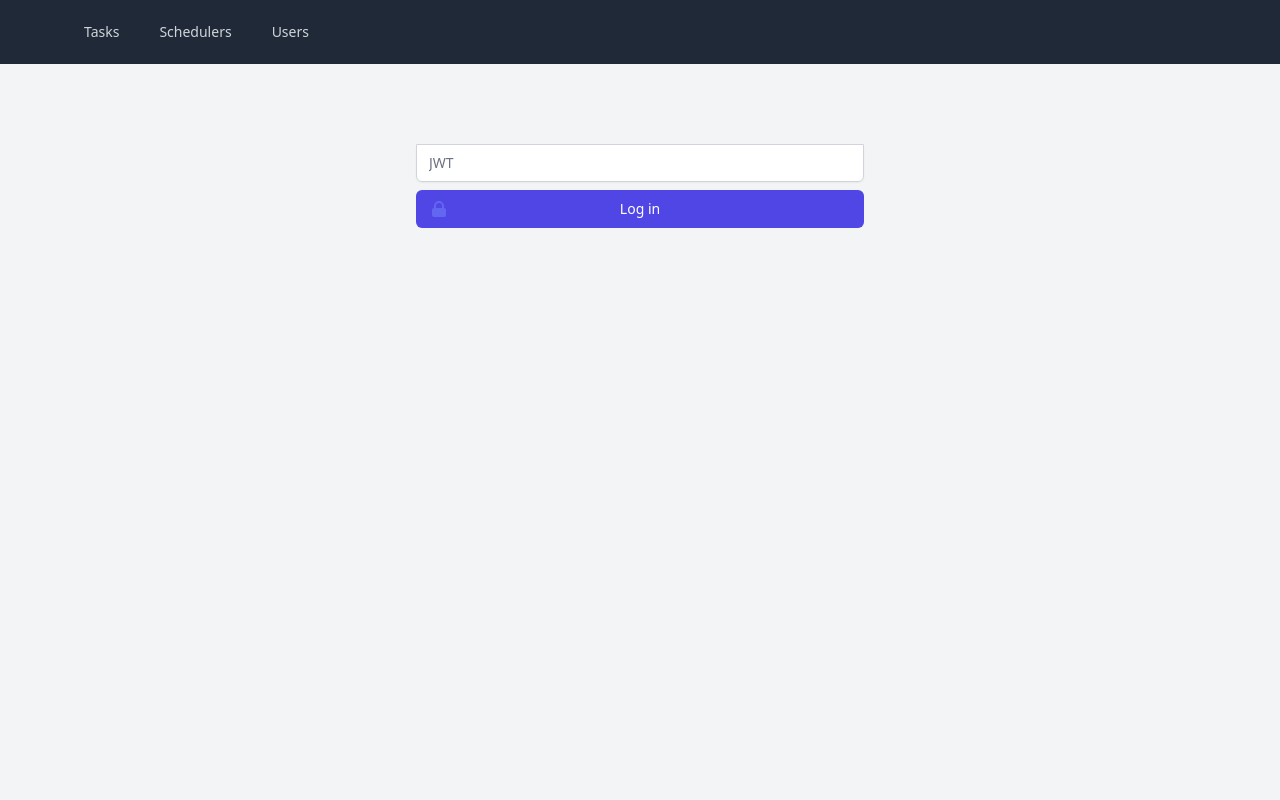
After one commit to CW3A1/worker, a Flask app: template templates/login.html in a window 1280 px wide. The commit adds this page. Run offline with Flask 2, Linux system fonts and the light colour scheme; the template is opened without the code that fills it: most values are stand-ins (such as "Sample title", 1, 10 or a date in 2020).

Commit message:
add auth to dashboard and remove some api endpoints

```diff
--- a/app.py
+++ b/app.py
@@ -1,7 +1,8 @@
 import uuid
-from datetime import datetime
+from datetime import datetime, timedelta
 
-from flask import Flask, jsonify, redirect, render_template, request, url_for
+from flask import (Flask, jsonify, make_response, redirect, render_template,
+                   request, url_for)
 
 import auth
 import database
@@ -9,6 +10,7 @@ import environment
 import openfoam
 
 app = Flask(__name__)
+app.secret_key = uuid.uuid4().hex
 
 # JINJA FILTERS
 @app.template_filter('human_time')
@@ -28,15 +30,30 @@ def human_time(s):
         return 'Pending'
     return 'Unknown'
 
+@app.template_filter('human_scheduler_status')
+def human_time(s):
+    s = int(s)
+    if s == 0:
+        return 'Free'
+    elif s == 1:
+        return 'Busy'
+    return 'Unknown'
 
 # EXTRA
+@app.before_request
+def loggedIn():
+    if request.cookies.get('jwt') != environment.AUTH_SECRET and request.endpoint != 'login' and '/api/' not in request.path:
+        return redirect(url_for('login'))
+
 @app.after_request
-def securityHeader(response):
+def securityHeaders(response):
     response.headers.add("Access-Control-Allow-Origin", "http://localhost:5000")
     response.headers.add("Access-Control-Allow-Origin", "http://localhost:11000")
     response.headers.add("Access-Control-Allow-Origin", "https://pno3cwa1.student.cs.kuleuven.be")
-    response.headers.add("Access-Control-Allow-Origin", "https://pno3cwa2.student.cs.kuleuven.be")
-    response.headers.add("Content-Security-Policy", 'default-src \'self\' unpkg.com')
+    response.headers.add("Content-Security-Policy", "default-src \'self\' unpkg.com")
+    response.headers.add("X-Content-Type-Options", "nosniff")
+    response.headers.add("X-Frame-Options", "SAMEORIGIN")
+    response.headers.add("X-XSS-Protection", "1; mode=block")
     return response
 
 @app.errorhandler(404)
@@ -44,18 +61,31 @@ def not_found(e):
     return render_template("404.html")
 
 @app.route('/robots.txt')
-def static_file():
+def robots():
     return app.send_static_file('robots.txt')
 
 @app.route("/")
 def tasks():
     return render_template("tasks.html", title='Tasks', task_data=database.list_task('all'))
 
+@app.route("/login", methods=["GET", "POST"])
+def login():
+    if request.method == 'POST':
+        resp = make_response()
+        resp.set_cookie("jwt", value=request.form.get("jwt"), expires=datetime.now()+timedelta(seconds=60))
+        resp.headers['location'] = url_for('tasks')
+        return resp, 302
+    return render_template("login.html", title='Login')
+
 @app.route("/task/<task_id>")
 def view_task(task_id):
     if database.task_exists(task_id):
         return render_template("view_task.html", title=f'Task info', task_id=task_id, task_data=database.status_task(task_id))
     return render_template("404.html")
+
+@app.route("/schedulers")
+def schedulers():
+    return render_template("schedulers.html", title='Schedulers', schedulers_data=database.list_scheduler())
 
 @app.route("/users")
 def users():
@@ -68,10 +98,6 @@ def view_user(identifier):
     return render_template("404.html")
 
 # TASK ENDPOINTS
-@app.route('/api/task/list')
-def list_task():
-    return jsonify(database.list_task())
-
 @app.route('/api/task/add', methods=["POST"])
 def add_task():
     task_id = str(uuid.uuid4())[:8]
@@ -113,10 +139,6 @@ def status_task(task_id):
     return jsonify({"error": "task does not exist"})
 
 # SCHEDULER ENDPOINTS
-@app.route('/api/scheduler/list')
-def list_scheduler():
-    return jsonify(database.list_scheduler())
-
 @app.route('/api/scheduler/free/<pc>')
 def free_scheduler(pc):
     return jsonify(database.free_scheduler(pc))
@@ -124,10 +146,6 @@ def free_scheduler(pc):
 @app.route('/api/scheduler/busy/<pc>')
 def busy_scheduler(pc):
     return jsonify(database.busy_scheduler(pc))
-
-@app.route('/api/scheduler/status/<pc>')
-def status_scheduler(pc):
-    return jsonify(database.status_scheduler(pc))
 
 # USER ENDPOINTS
 @app.route('/api/user/add', methods=['POST'])
--- /dev/null
+++ b/templates/login.html
@@ -0,0 +1,33 @@
+{% extends 'template.html' %}
+{% block content %}
+<div class="flex items-center justify-center py-4 px-4">
+    <div class="max-w-md w-full space-y-2">
+        <form class="mt-4 space-y-2" action="#" method="POST">
+            <input type="hidden" name="remember" value="true">
+            <div class="rounded-md shadow-sm -space-y-px">
+                <div>
+                    <label for="jwt" class="sr-only">JWT</label>
+                    <input id="jwt" name="jwt" type="password" required
+                        class="appearance-none rounded-none relative block w-full px-3 py-2 border border-gray-300 placeholder-gray-500 text-gray-900 rounded-b-md focus:outline-none focus:ring-indigo-500 focus:border-indigo-500 focus:z-10 sm:text-sm"
+                        placeholder="JWT">
+                </div>
+            </div>
+            <div>
+                <button type="submit"
+                    class="group relative w-full flex justify-center py-2 px-4 border border-transparent text-sm font-medium rounded-md text-white bg-indigo-600 hover:bg-indigo-700 focus:outline-none focus:ring-2 focus:ring-offset-2 focus:ring-indigo-500">
+                    <span class="absolute left-0 inset-y-0 flex items-center pl-3">
+                        <svg class="h-5 w-5 text-indigo-500 group-hover:text-indigo-400"
+                            xmlns="http://www.w3.org/2000/svg" viewBox="0 0 20 20" fill="currentColor"
+                            aria-hidden="true">
+                            <path fill-rule="evenodd"
+                                d="M5 9V7a5 5 0 0110 0v2a2 2 0 012 2v5a2 2 0 01-2 2H5a2 2 0 01-2-2v-5a2 2 0 012-2zm8-2v2H7V7a3 3 0 016 0z"
+                                clip-rule="evenodd" />
+                        </svg>
+                    </span>
+                    Log in
+                </button>
+            </div>
+        </form>
+    </div>
+</div>
+{% endblock %}
--- a/templates/template.html
+++ b/templates/template.html
@@ -3,7 +3,7 @@
 
 <head lang="en">
     <meta charset="utf-8">
-    <title>{{ title }} - PNO3CWA1</title>
+    <title>{{ title }} - PNO3CWA2</title>
     <link href="https://unpkg.com/tailwindcss@^2/dist/tailwind.min.css" rel="stylesheet">
 </head>
 
@@ -17,9 +17,11 @@
                             <div class="ml-10 flex items-baseline space-x-4">
                                 <a href="{{ url_for('tasks') }}"
                                     class="text-gray-300 hover:bg-gray-700 hover:text-white px-3 py-2 rounded-md text-sm font-medium">Tasks</a>
+                                <a href="{{ url_for('schedulers') }}"
+                                    class="text-gray-300 hover:bg-gray-700 hover:text-white px-3 py-2 rounded-md text-sm font-medium">Schedulers</a>
                                 <a href="{{ url_for('users') }}"
                                     class="text-gray-300 hover:bg-gray-700 hover:text-white px-3 py-2 rounded-md text-sm font-medium">Users</a>
-                            </div>
+                                </div>
                         </div>
                     </div>
                 </div>
```
Also changed, not shown: templates/schedulers.html (added, +37 -0 lines).
